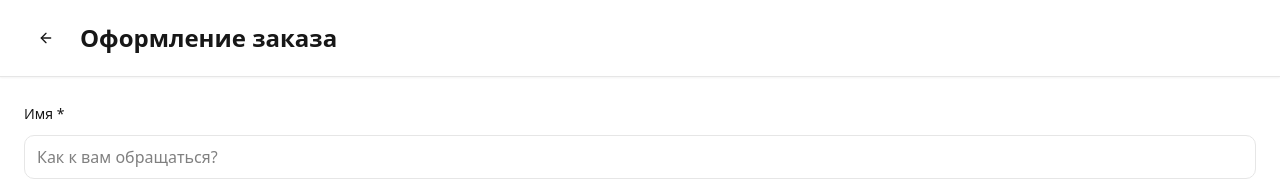
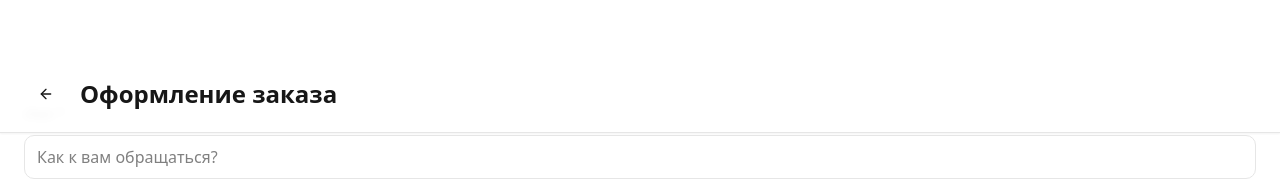
Before and after one commit to Qantemir/dima_miniapp_ixx_vvx, a React (Vite) app: page /checkout in a window 1280 px wide. Shown: the top 183 px of the page. Built offline with nearby package versions, Linux system fonts and the light colour scheme; no server answers.

Commit message:
modified:   src/pages/CartPage.tsx 	modified:   src/pages/CatalogPage.tsx 	modified:   src/pages/CheckoutPage.tsx 	modified:   src/pages/OrderPage.tsx

```diff
--- a/src/pages/CartPage.tsx
+++ b/src/pages/CartPage.tsx
@@ -126,8 +126,8 @@ export const CartPage = () => {
           <header
             className="sticky bg-card border-b border-border px-3 py-2.5 sm:px-4 sm:py-4"
             style={{
-              top: 'calc(env(safe-area-inset-top, 0px) + var(--tg-header-height, 0px))',
-              zIndex: 1
+              top: 'calc(env(safe-area-inset-top, 0px) + var(--tg-header-height, 44px) + 56px)',
+              zIndex: 0
             }}
           >
             <div className="flex items-center gap-2 sm:gap-3">
--- a/src/pages/CatalogPage.tsx
+++ b/src/pages/CatalogPage.tsx
@@ -167,8 +167,8 @@ export const CatalogPage = () => {
       <header
         className="sticky bg-card/95 backdrop-blur-sm border-b border-border px-4 py-3 sm:px-6 sm:py-4 shadow-sm"
         style={{
-          top: 'calc(env(safe-area-inset-top, 0px) + var(--tg-header-height, 0px))',
-          zIndex: 1
+          top: 'calc(env(safe-area-inset-top, 0px) + var(--tg-header-height, 44px) + 56px)',
+          zIndex: 0
         }}
       >
         <div className="flex items-center justify-between gap-3">
--- a/src/pages/CheckoutPage.tsx
+++ b/src/pages/CheckoutPage.tsx
@@ -166,8 +166,8 @@ export const CheckoutPage = () => {
       <div
         className="sticky bg-card/95 backdrop-blur-sm border-b border-border px-4 py-3 sm:px-6 sm:py-4 shadow-sm"
         style={{
-          top: 'calc(env(safe-area-inset-top, 0px) + var(--tg-header-height, 0px))',
-          zIndex: 1
+          top: 'calc(env(safe-area-inset-top, 0px) + var(--tg-header-height, 44px) + 56px)',
+          zIndex: 0
         }}
       >
         <div className="flex items-center gap-3">
--- a/src/pages/OrderPage.tsx
+++ b/src/pages/OrderPage.tsx
@@ -172,8 +172,8 @@ export const OrderPage = () => {
       <div
         className="sticky bg-card border-b border-border px-3 py-2.5 sm:px-4 sm:py-4"
         style={{
-          top: 'calc(env(safe-area-inset-top, 0px) + var(--tg-header-height, 0px))',
-          zIndex: 1
+          top: 'calc(env(safe-area-inset-top, 0px) + var(--tg-header-height, 44px) + 56px)',
+          zIndex: 0
         }}
       >
         <div className="flex items-center gap-2 sm:gap-3">
```
